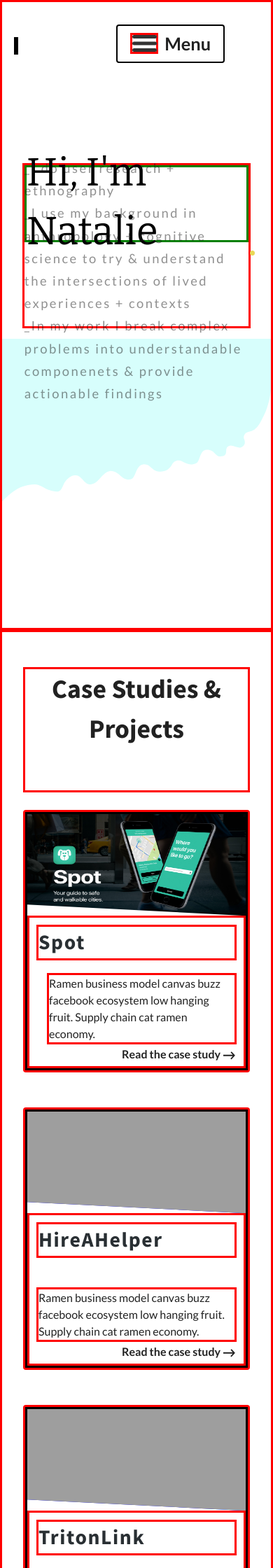
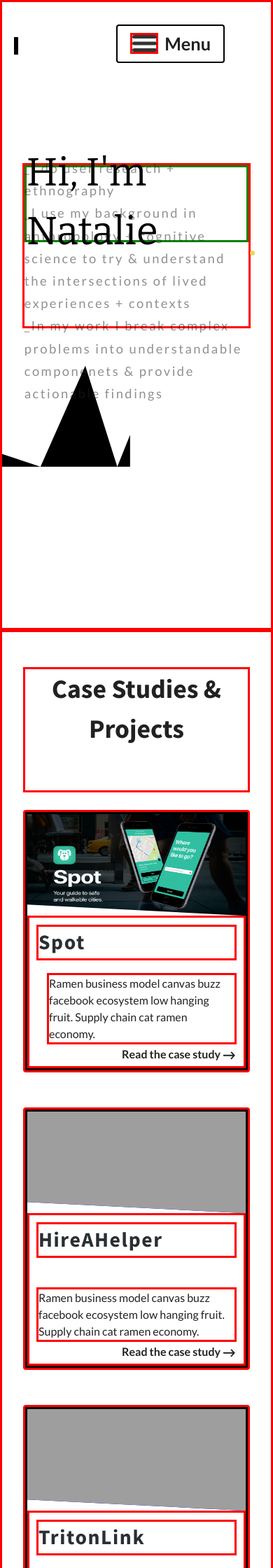
Before and after one commit to NatUXR/natuxr.github.io, a Jekyll site: the page built from index.html, in a window 390 px wide. Shown: the top 2240 px of the page at 70% size. Built offline with Jekyll 4.4.1, drawn with Linux system fonts in a browser that asks for light colours.

Commit message:
Testing SVG background & media queries

```diff
--- a/_sass/2-layouts/index.sass
+++ b/_sass/2-layouts/index.sass
@@ -116,6 +116,23 @@
             opacity: 0
             animation: secFadeIn 2s forwards
             animation-delay: 3.2s
+
+   /*SVG background*/
+   .svg
+      position: absolute
+      bottom: 0
+      width: 100%
+      height: 100%
+      z-index: 2
+
+   @media (max-width: 699px)
+      .svg--lg
+         display: none
+         z-index: 2
+
+   @media (min-width: 700px)
+      .svg--sm
+         display: none
 
 
 /*Header Animation Keyframes*/
```
